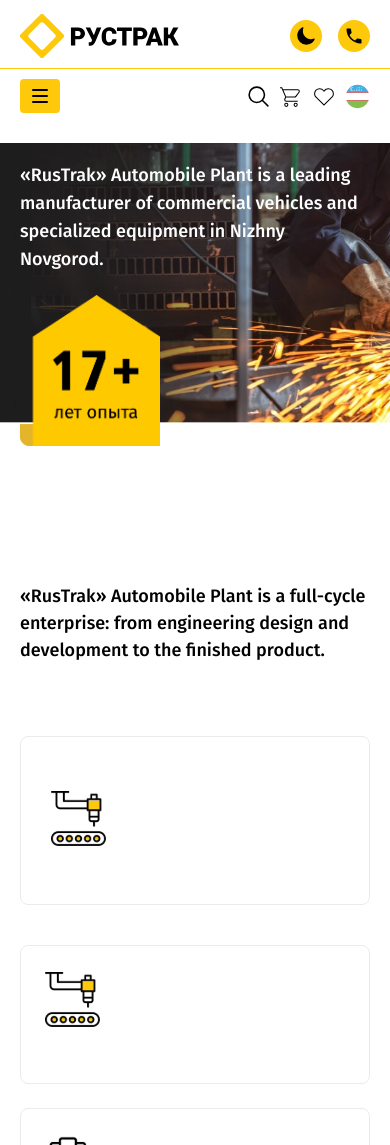
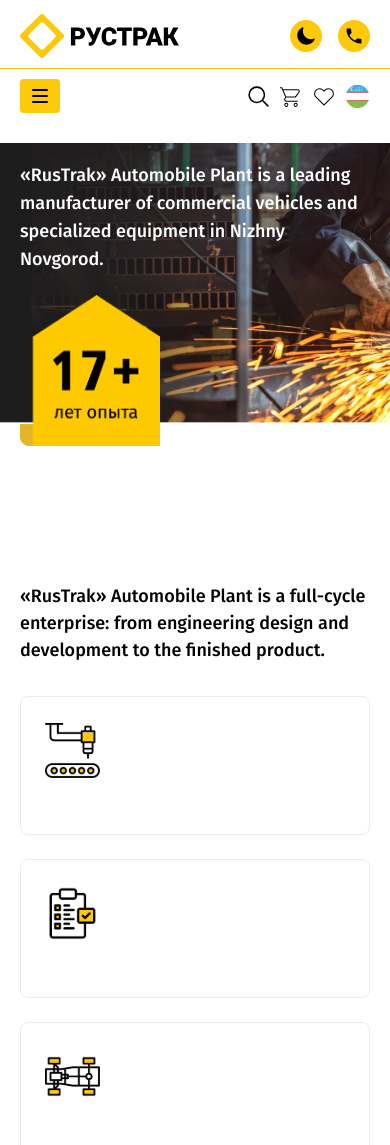
Before and after one commit to misterkhabibullayev/ructrak, a React (Vite) app: page /about in a window 390 px wide. Shown: the top 1145 px of the page. Built offline with nearby package versions, Linux system fonts and the light colour scheme.

Commit message:
AboutSwiperSection to'g'irlandi!

```diff
--- a/src/components/AboutSwiperSection.jsx
+++ b/src/components/AboutSwiperSection.jsx
@@ -34,6 +34,7 @@ export function AbourSwiperSection() {
           </div>
         </div>
         <div className="">
+          <div className="hidden md:block">
             <Swiper
               slidesPerView={4}
               spaceBetween={24}
@@ -61,7 +62,7 @@ export function AbourSwiperSection() {
                 nextEl: ".custom-next-btn",
               }}
               modules={[Pagination, Navigation]}
-            className="mySwiper hidden md:block"
+              className="mySwiper"
             >
               {aboutCardsData.map((item, index) => (
                 <SwiperSlide key={item.id} className="py-10">
@@ -87,6 +88,7 @@ export function AbourSwiperSection() {
                 </SwiperSlide>
               ))}
             </Swiper>
+          </div>
           <div className="flex flex-col gap-6 md:hidden mb-6">
             {aboutCardsData.map((item, index) => (
               <div
```
Lines whose indentation alone changed are shown as unchanged.
